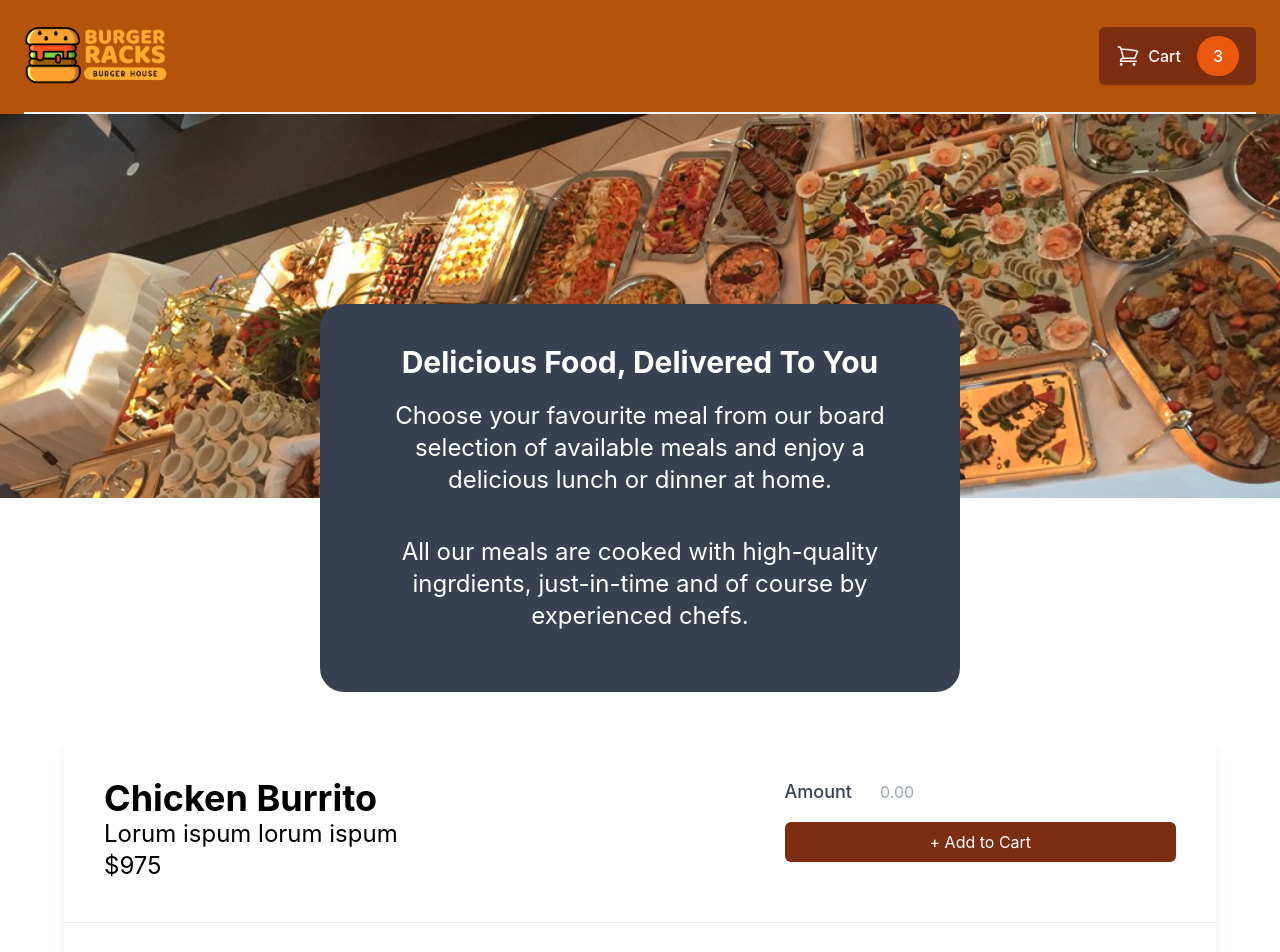
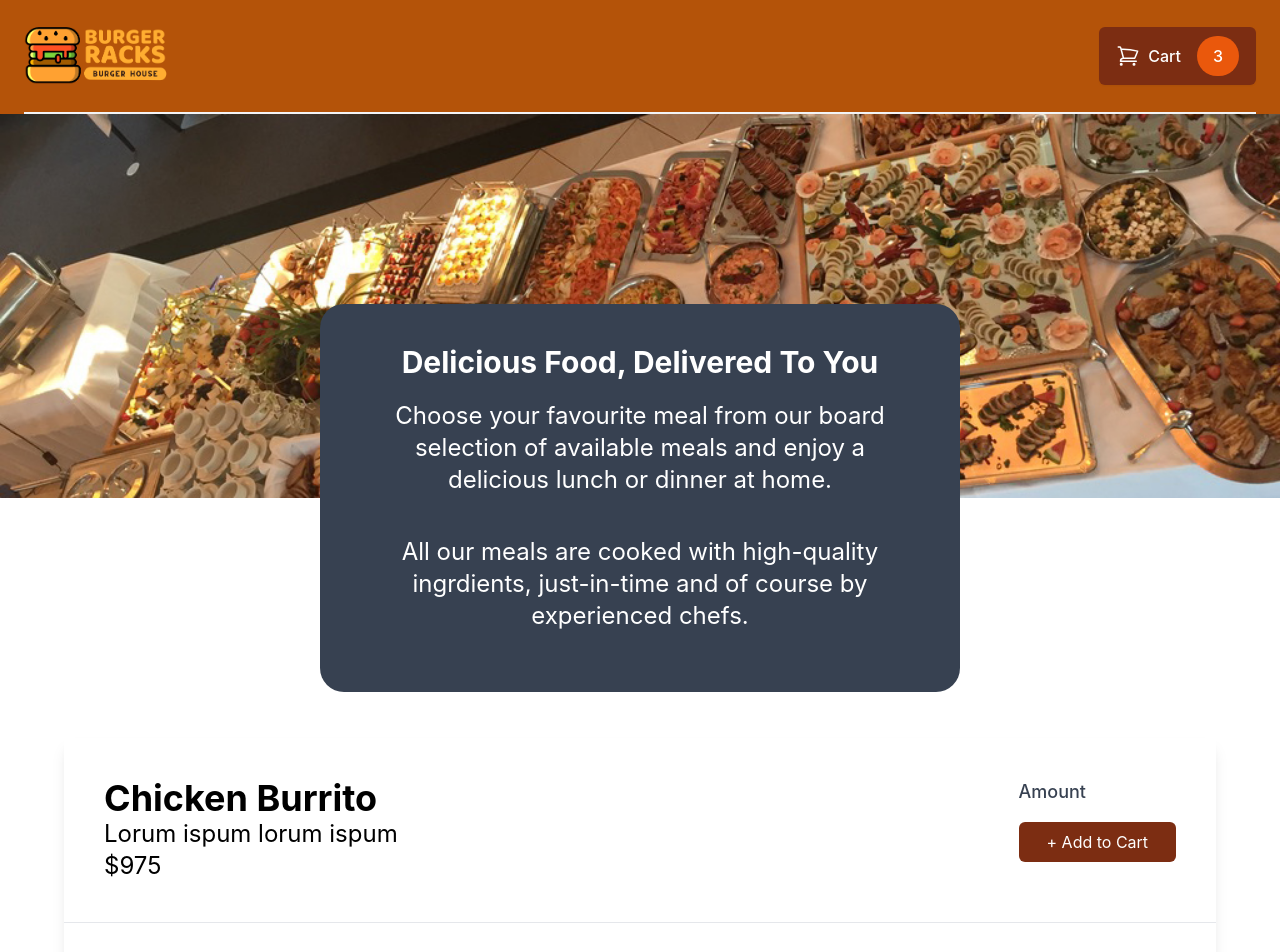
Before and after one commit to waleed677/React-Food-Meals, a React (Create React App) app: page / in a window 1280 px wide. Shown: the top 952 px of the page. Built offline with nearby package versions, Linux system fonts and the light colour scheme.

Commit message:
add new input component

```diff
--- a/src/components/Meals/MealsItem.js
+++ b/src/components/Meals/MealsItem.js
@@ -13,7 +13,7 @@ function MealsItem(props) {
           <p className=" text-2xl">{price}</p>
         </div>
         <div>
-            <MealsItemForm/>
+            <MealsItemForm data = {props.burger}/>
         </div>
       </li>
     </>
--- a/src/components/Meals/MealsItemForm.js
+++ b/src/components/Meals/MealsItemForm.js
@@ -1,18 +1,20 @@
 import React from "react";
+import Input from "../UI/Input";
 
 function MealsItemForm(props) {
   return (
     <>
-    <div className="flex">
-      <label className="block text-lg font-medium text-gray-700">Amount</label>
-      <input
-          type="text"
-          name="price"
-          id="price"
-          className="block w-full rounded-md border-black pl-7 pr-12"
-          placeholder="0.00"
-        />
-    </div>
+    <Input
+    label = "Amount"
+    data = {{
+        type:"number",
+        name:"amount",
+        id: `${props.data.id}_amount`,
+        min: '1',
+        max: '5',
+        step: '1',
+        }}
+    />
     <button className="bg-orange-900 text-white block w-full p-2 rounded-md mt-4">+ Add to Cart</button>
     </>
   );
--- /dev/null
+++ b/src/components/UI/Input.js
@@ -0,0 +1,18 @@
+import React from "react";
+
+function Input(props) {
+  console.log(props);
+  return (
+    <div className="flex">
+      <label className="block text-lg font-medium text-gray-700">
+        {props.label}
+      </label>
+      <input
+        className="block w-full rounded-md border-gray-300 pl-7  focus:border-indigo-500 focus:ring-indigo-500 sm:text-sm"
+        {...props.data}
+      />
+    </div>
+  );
+}
+
+export default Input;
```
